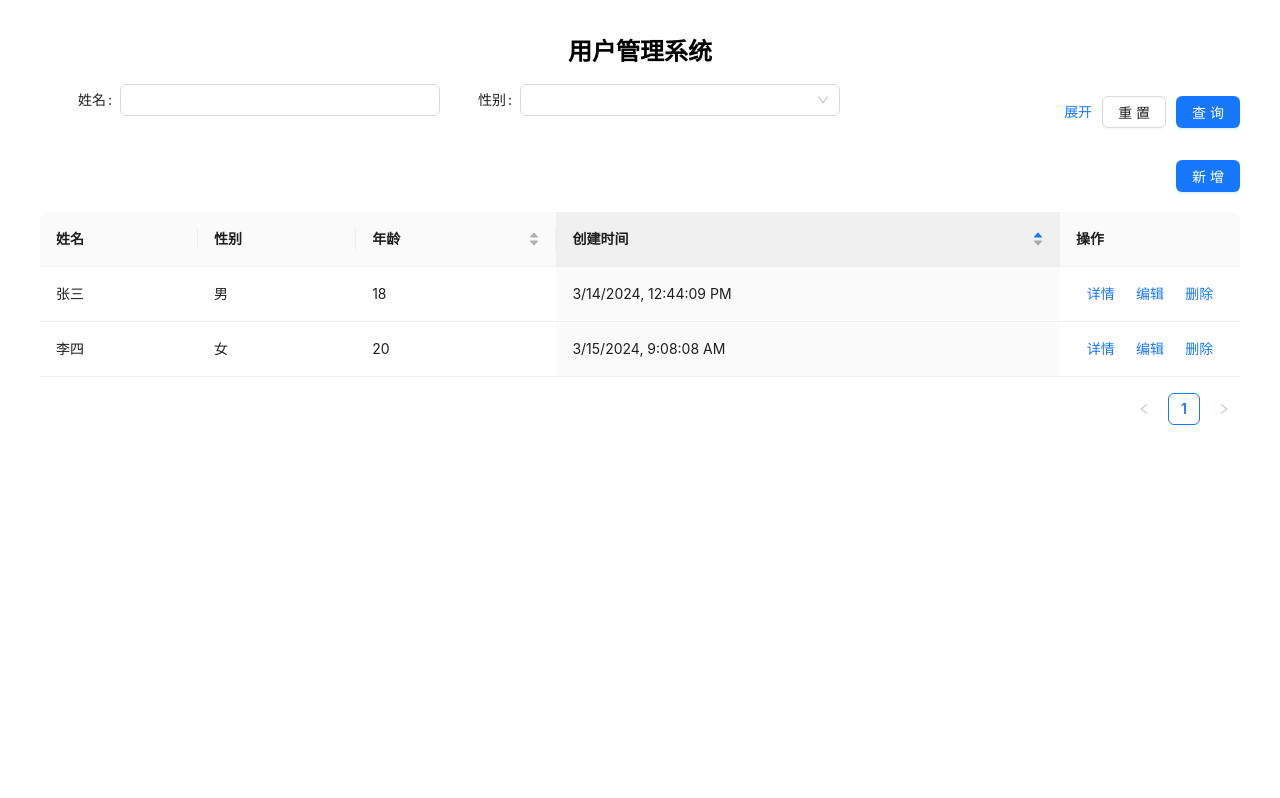
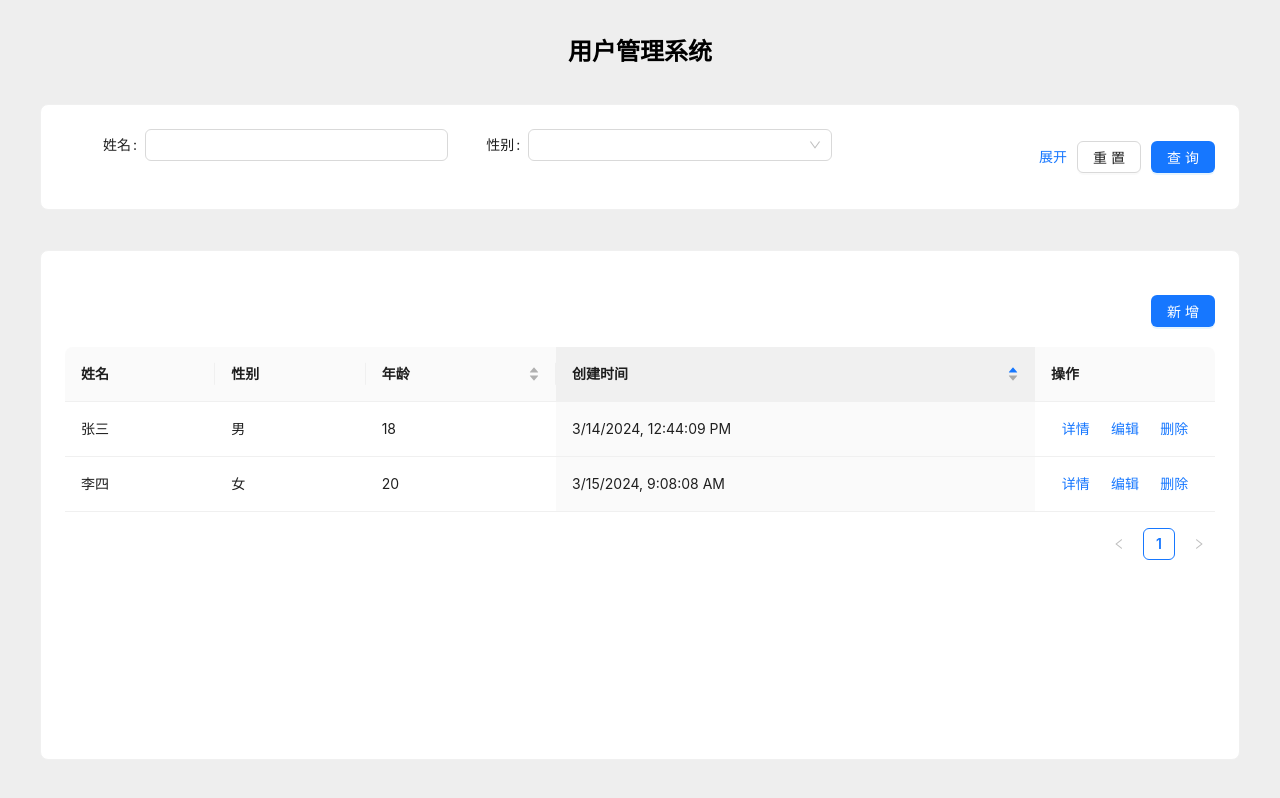
Before and after one commit to jiucheng120/react-18-example, a React (Vite) app: page / in a window 1280 px wide. Built offline with nearby package versions, Linux system fonts and the light colour scheme.

Commit message:
feat:[6:界面美化]

```diff
--- a/src/views/Home/index.module.scss
+++ b/src/views/Home/index.module.scss
@@ -1,5 +1,10 @@
 .page {
+  display: flex;
+  flex-direction: column;
   padding: 40px;
+  background: #eee;
+  min-height: 100%;
+  box-sizing: border-box;
 }
 
 .title {
@@ -24,7 +29,7 @@
 }
 
 .search {
-  margin-top: 20px;
+  margin: 40px 0;
 }
 
 .searchOption {
@@ -36,3 +41,7 @@
 .searchBtn {
   margin-right: 10px;
 }
+
+.content {
+  flex: 1;
+}
--- a/src/views/Home/index.tsx
+++ b/src/views/Home/index.tsx
@@ -1,6 +1,7 @@
 import { useRef, useState } from 'react';
 import {
   Button,
+  Card,
   Col,
   DatePicker,
   Form,
@@ -13,7 +14,6 @@ import {
   TableColumnsType,
   message,
 } from 'antd';
-import dayjs from 'dayjs';
 import { IUserDialogRef, IUserInfo } from '../../constants/type';
 import UpdateUserInfoDialog from './UpdateUserInfoDialog';
 import 'dayjs/locale/zh-cn';
@@ -244,7 +244,7 @@ const Home = () => {
   return (
     <div className={style.page}>
       <div className={style.title}>用户管理系统</div>
-      <div className={style.search}>
+      <Card className={style.search}>
         <Form form={form} labelCol={{ flex: '80px' }} wrapperCol={{ flex: 1 }}>
           <Row>
             <Col span={8}>
@@ -288,13 +288,15 @@ const Home = () => {
             </Row>
           )}
         </Form>
-      </div>
-      <div className={style.create}>
-        <Button type="primary" onClick={handleCreate}>
-          新增
-        </Button>
-      </div>
-      <Table dataSource={dataSource} columns={columns}></Table>
+      </Card>
+      <Card className={style.content}>
+        <div className={style.create}>
+          <Button type="primary" onClick={handleCreate}>
+            新增
+          </Button>
+        </div>
+        <Table dataSource={dataSource} columns={columns} />
+      </Card>
       <UpdateUserInfoDialog ref={ref} />
     </div>
   );
```
